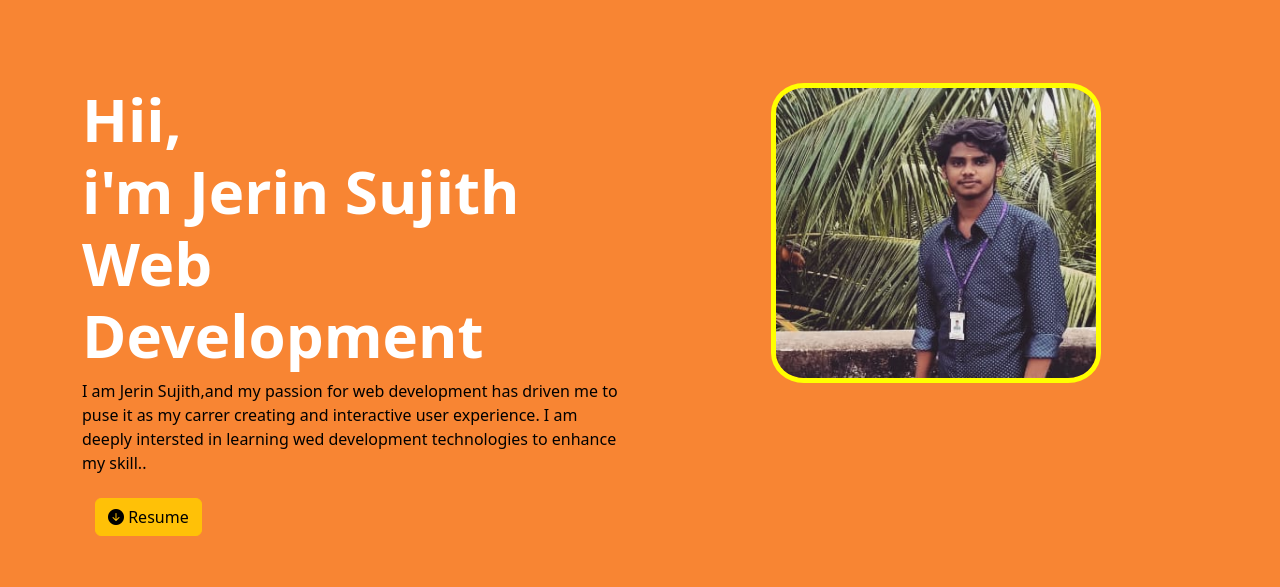
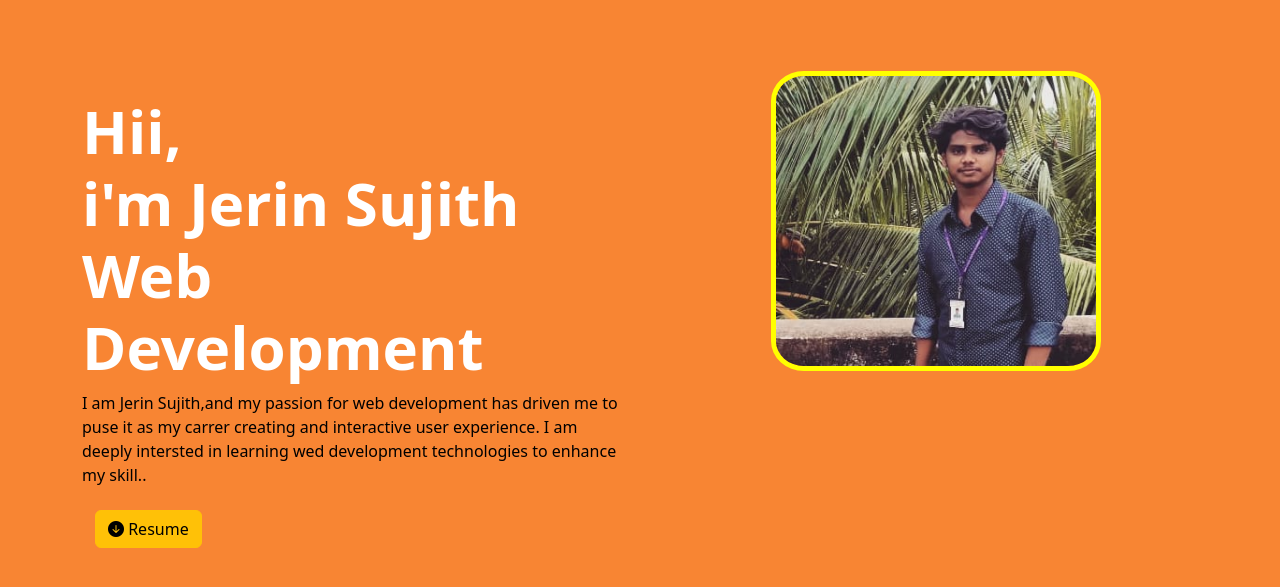
Before and after one commit to sujith2009/sjc, a plain HTML site: page PROFILE_WEBSITE/HTML/index.html in a window 1280 px wide. Shown: the part 103-690 px from the top of the page. Drawn offline with nearby package versions, Linux system fonts and the light colour scheme.

Commit message:
Add files via upload

```diff
--- a/PROFILE_WEBSITE/HTML/index.html
+++ b/PROFILE_WEBSITE/HTML/index.html
@@ -84,7 +84,7 @@
       <div class="container align-items:center">
         <div class="row align-items:center">
           <div class="col-sm-6">
-            <h1 class="text" id="header-section">
+            <h1 class="text" id="header-section" style="margin-top: 24px;">
               Hii,<br />
               i'm Jerin Sujith<br />
               <span class="text">Web Development</span>
```
